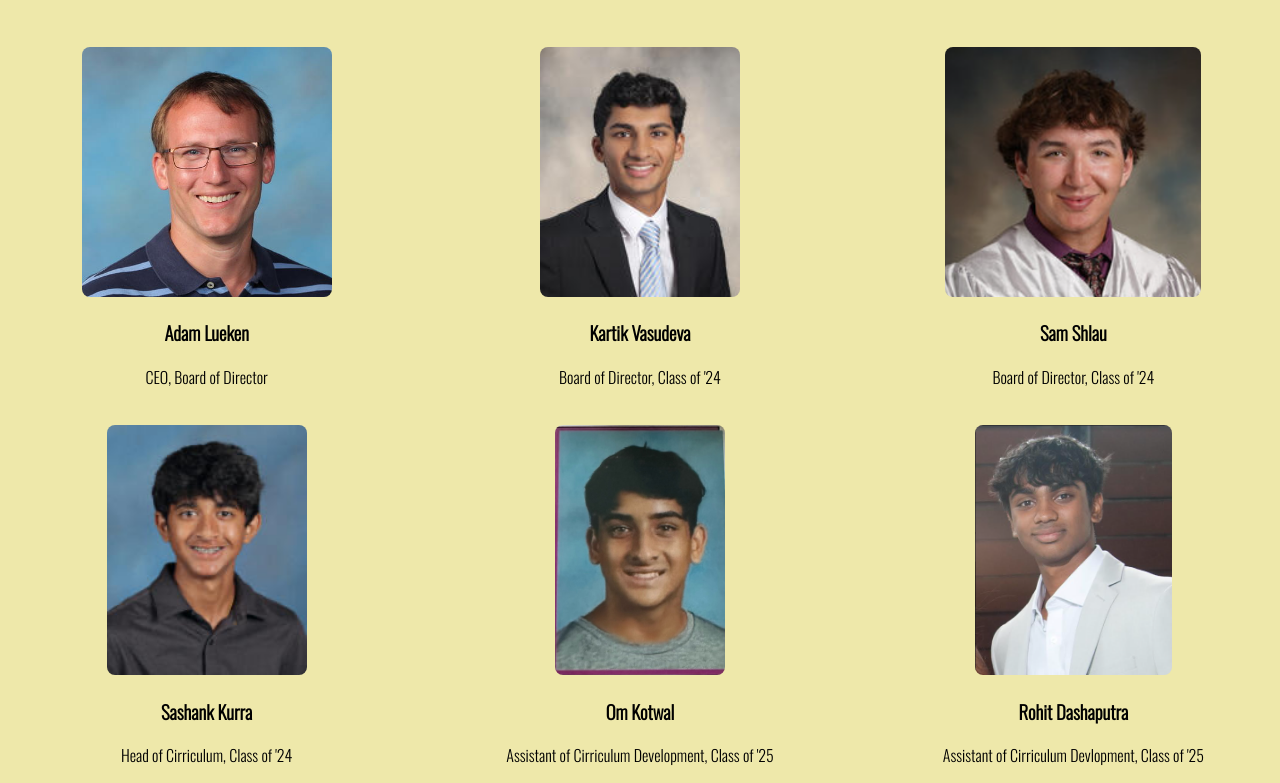
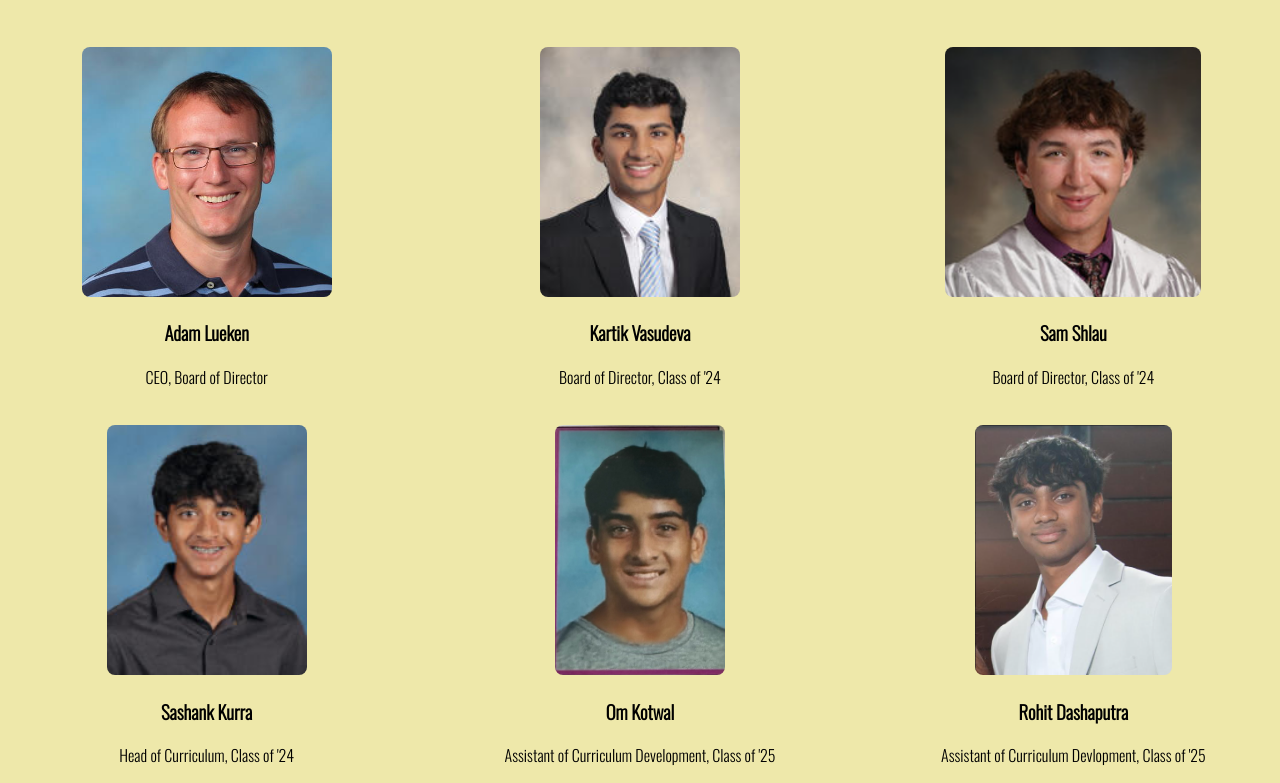
Before and after one commit to xperiencecoding/xperiencecoding, a plain HTML site: page about.html in a window 1280 px wide. Shown: the part 687-1470 px from the top of the page. Drawn offline with nearby package versions, Linux system fonts and the light colour scheme; a web font is replaced by a local one.

Commit message:
about.html

```diff
--- a/about.html
+++ b/about.html
@@ -65,21 +65,21 @@
           <img src="Headshots/Sashank Image.JPG" alt="Image 4">
           <div class="info">
               <h3>Sashank Kurra</h3>
-              <p>Head of Cirriculum, Class of '24</p>
+              <p>Head of Curriculum, Class of '24</p>
           </div>
       </div>
       <div class="grid-item">
           <img src="Headshots/Om Image.png" alt="Image 5">
           <div class="info">
               <h3>Om Kotwal</h3>
-              <p>Assistant of Cirriculum Development, Class of '25</p>
+              <p>Assistant of Curriculum Development, Class of '25</p>
           </div>
       </div>
       <div class="grid-item">
           <img src="Headshots/Rohit.png" alt="Image 6">
           <div class="info">
               <h3>Rohit Dashaputra</h3>
-              <p>Assistant of Cirriculum Devlopment, Class of '25</p>
+              <p>Assistant of Curriculum Devlopment, Class of '25</p>
           </div>
       </div>
   </div>
```
